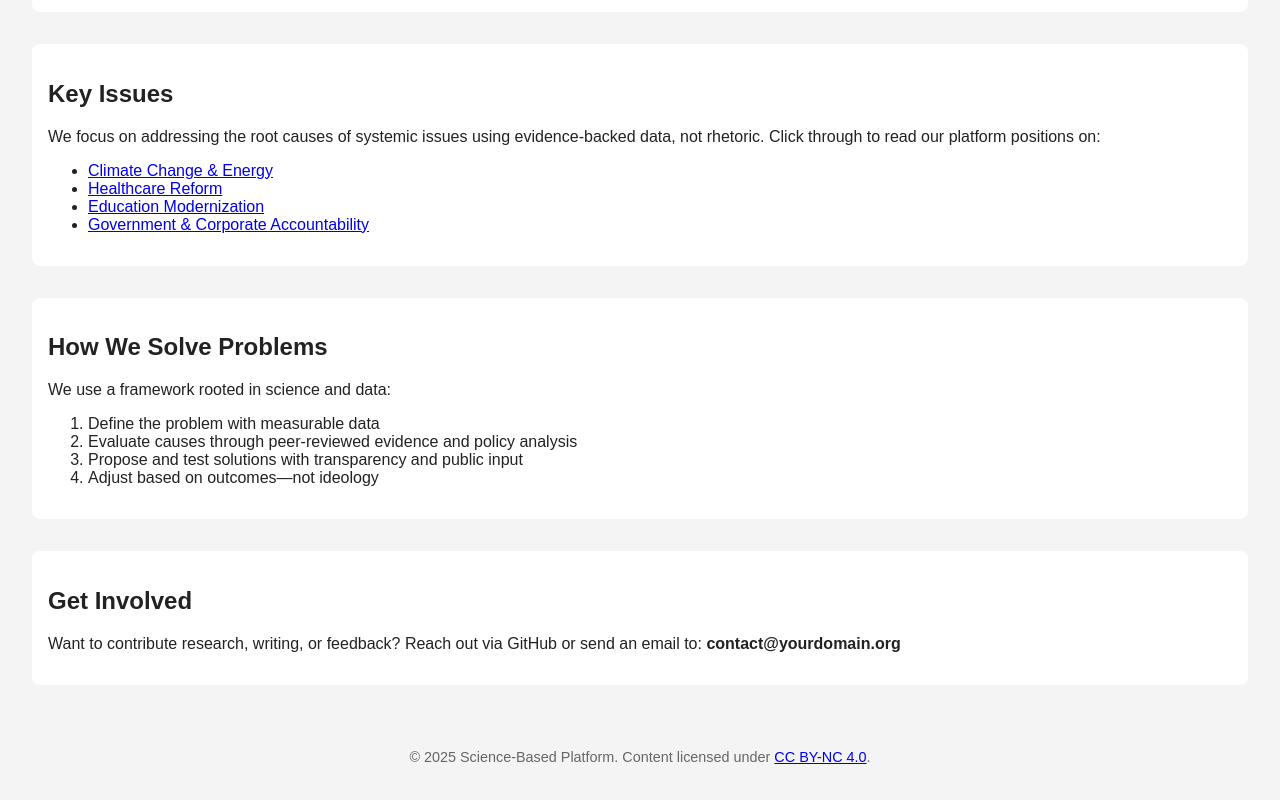
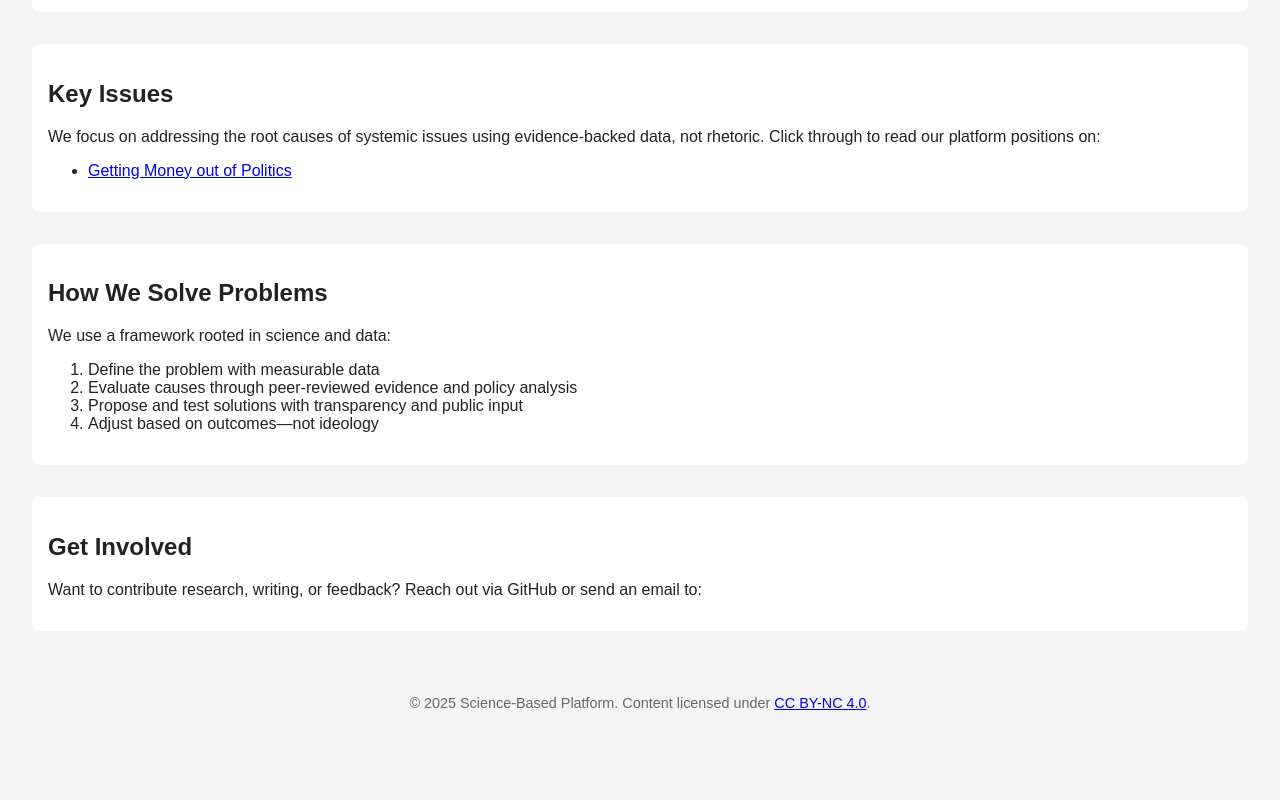
Before and after one commit to Trancefiend/ThinkItThrough.github.io, a plain HTML site: page index.html in a window 1280 px wide. Shown: the part 438-1238 px from the top of the page. After the commit the page ends 1196 px from the top, so only its background shows below. Drawn offline with Linux system fonts and the light colour scheme.

Commit message:
update index

```diff
--- a/index.html
+++ b/index.html
@@ -73,10 +73,7 @@
       Click through to read our platform positions on:
     </p>
     <ul>
-      <li><a href="climate.html">Climate Change & Energy</a></li>
-      <li><a href="healthcare.html">Healthcare Reform</a></li>
-      <li><a href="education.html">Education Modernization</a></li>
-      <li><a href="corruption.html">Government & Corporate Accountability</a></li>
+      <li><a href="money-out-of-politics.html">Getting Money out of Politics</a></li>
     </ul>
   </section>
 
@@ -93,7 +90,7 @@
 
   <section id="contact">
     <h2>Get Involved</h2>
-    <p>Want to contribute research, writing, or feedback? Reach out via GitHub or send an email to: <strong>contact@yourdomain.org</strong></p>
+    <p>Want to contribute research, writing, or feedback? Reach out via GitHub or send an email to: </p>
   </section>
 
   <footer>
```
Also changed, not shown: 1 other file.
